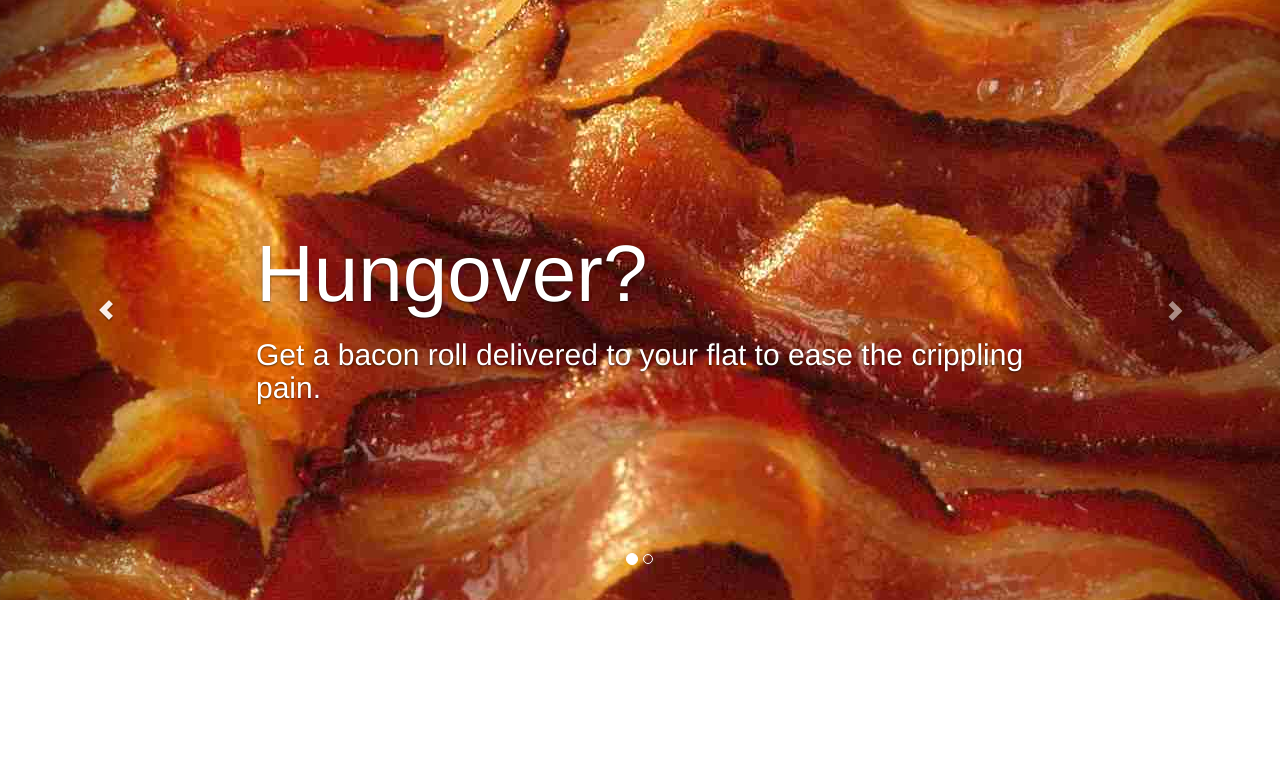
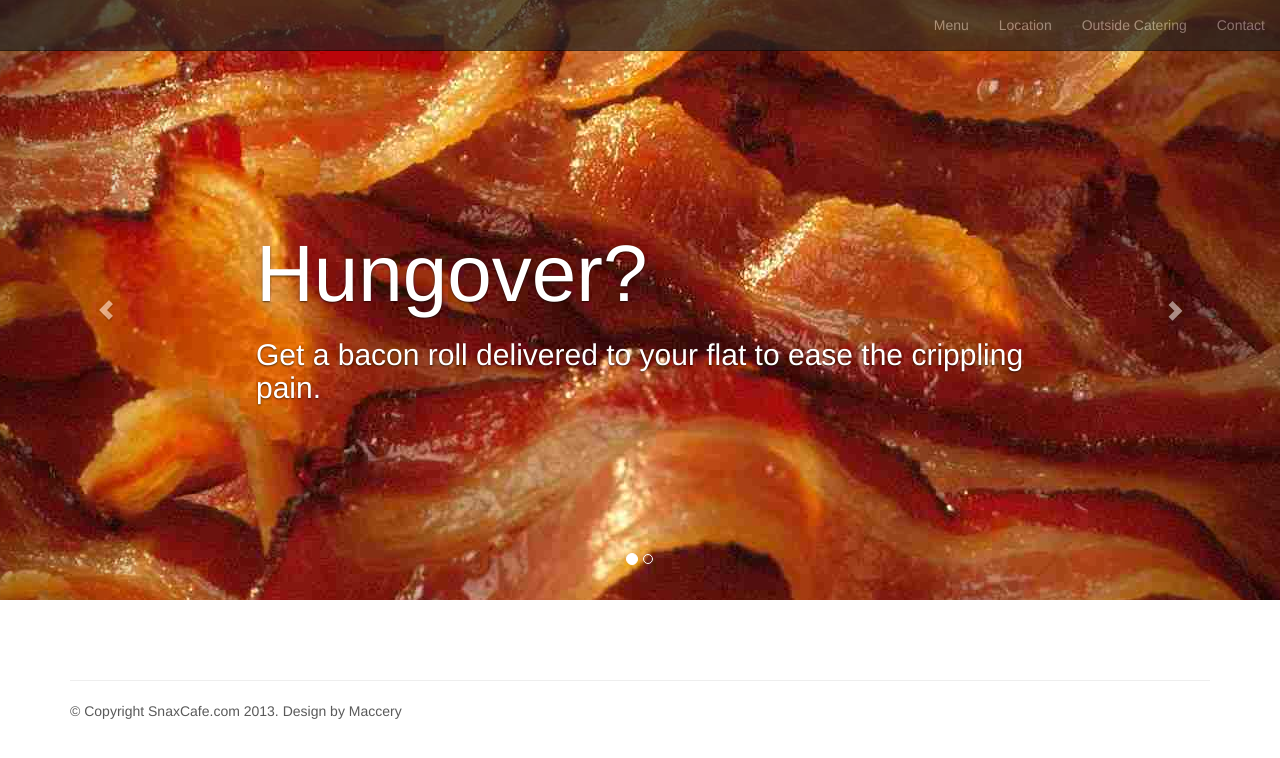
Before and after one commit to maccery/snaxcafe, a PHP site: page / in a window 1280 px wide. Shown: the top 758 px of the page. Run offline with PHP 8.4, Linux system fonts and the light colour scheme; some libraries are stand-ins or nearby versions.

Commit message:
Navigation at the top added

```diff
--- a/css/snaxcafe.css
+++ b/css/snaxcafe.css
@@ -4,8 +4,6 @@ body {
     padding-bottom: 40px;
     color: #5a5a5a;
 }
-
-
 
 /* Carousel styles */
 
@@ -20,7 +18,6 @@ body {
     font-size: 80px;
 }
 
-
 .carousel {
     height: 600px;
     margin-bottom: 60px;
@@ -32,9 +29,20 @@ body {
     text-align: left;
 }
 
-/* Declare heights because of positioning of img element */
 .carousel .item {
     height: 600px;
+}
+
+
+/* Navigation styles */
+
+.navbar {
+    -ms-filter: "progid:DXImageTransform.Microsoft.Alpha(Opacity=70)";
+    filter: alpha(opacity=70);
+    -moz-opacity: 0.7;
+    -khtml-opacity: 0.7;
+    opacity: 0.7;
+
 }
 
 
--- a/index.html
+++ b/index.html
@@ -1,21 +1,43 @@
 <!DOCTYPE html>
 <html>
     <head>
-        <meta charset=”utf-8”>
+        <meta charset="utf-8">
 
         <link rel="stylesheet" href="css/bootstrap.css"  type="text/css"/>
         <link rel="stylesheet" href="css/snaxcafe.css" type="text/css"/>
     </head>
     <body>
 
+        <div  class="navbar navbar-inverse navbar-fixed-top" role="navigation">
+            <!-- Brand and toggle get grouped for better mobile display -->
+            <div class="navbar-header">
+                <button type="button" class="navbar-toggle" data-toggle="collapse" data-target="#bs-example-navbar-collapse-1">
+                    <span class="sr-only">Toggle navigation</span>
+                    <span class="icon-bar"></span>
+                    <span class="icon-bar"></span>
+                    <span class="icon-bar"></span>
+                </button>
+            </div>
+
+            <!-- Collect the nav links, forms, and other content for toggling -->
+            <div class="collapse navbar-collapse" id="bs-example-navbar-collapse-1">
+                <ul class="nav navbar-nav navbar-right">
+                    <li><a href="#menu">Menu</a></li>
+                    <li><a href="#location">Location</a></li>
+                    <li><a href="#catering">Outside Catering</a></li>
+                    <li><a href="#contact">Contact</a></li>
+                </ul>
+            </div><!-- /.navbar-collapse -->
+
+        </div>
         <div id="welcome" class="carousel slide" data-ride="carousel">
-            <!-- Indicators -->
+
             <ol class="carousel-indicators">
                 <li data-target="#welcome" data-slide-to="0" class="active"></li>
                 <li data-target="#welcome" data-slide-to="1"></li>
             </ol>
 
-            <!-- Wrapper for slides -->
+
             <div class="carousel-inner">
                 <div class="item active cover1">
                     <div class="carousel-caption">
@@ -32,7 +54,6 @@
 
             </div>
 
-            <!-- Controls -->
             <a class="left carousel-control" href="#welcome" data-slide="prev">
                 <span class="glyphicon glyphicon-chevron-left"></span>
             </a>
@@ -40,6 +61,11 @@
                 <span class="glyphicon glyphicon-chevron-right"></span>
             </a>
         </div>
+        <div class="container">
+        <hr>
+        <footer>&copy; Copyright SnaxCafe.com 2013. Design by Maccery</footer>
+        </div>
+
 
         <script src="http://code.jquery.com/jquery-1.10.1.min.js"></script>
         <script src="js/bootstrap.js"></script>
```
